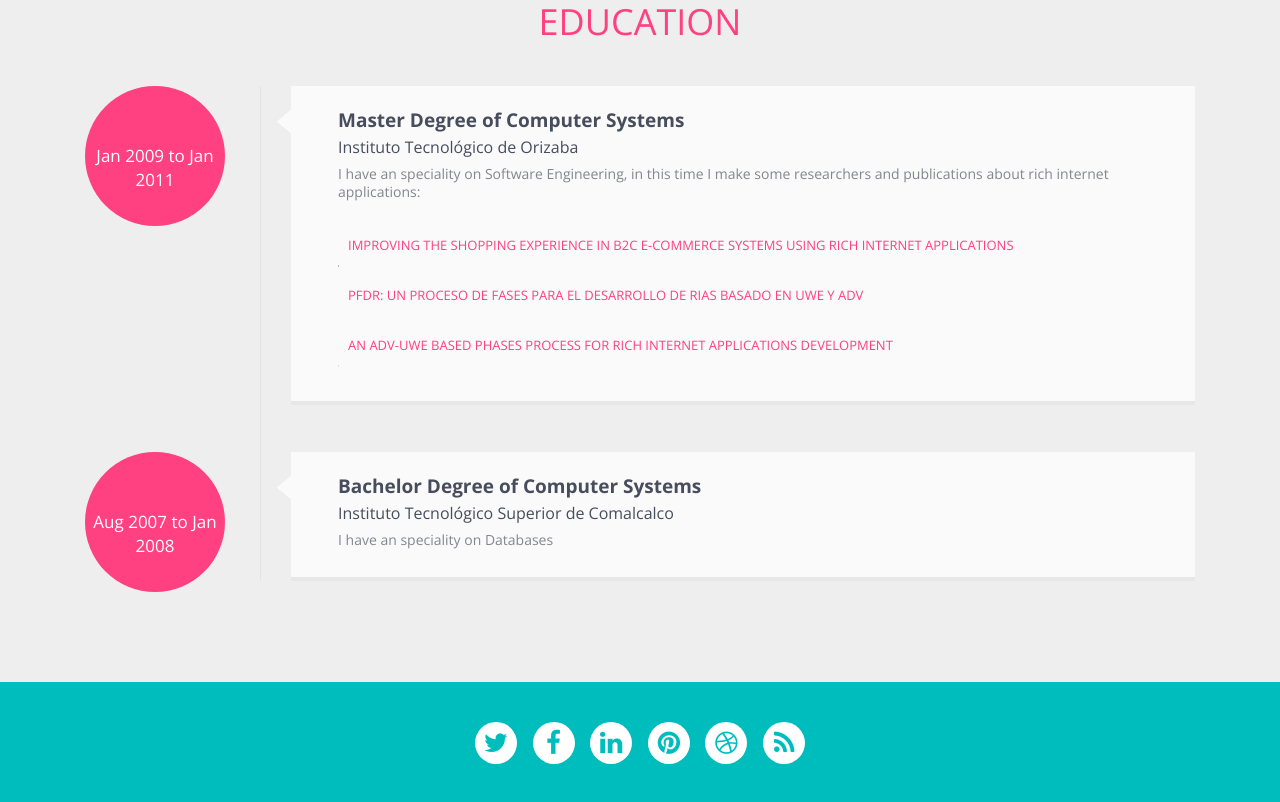
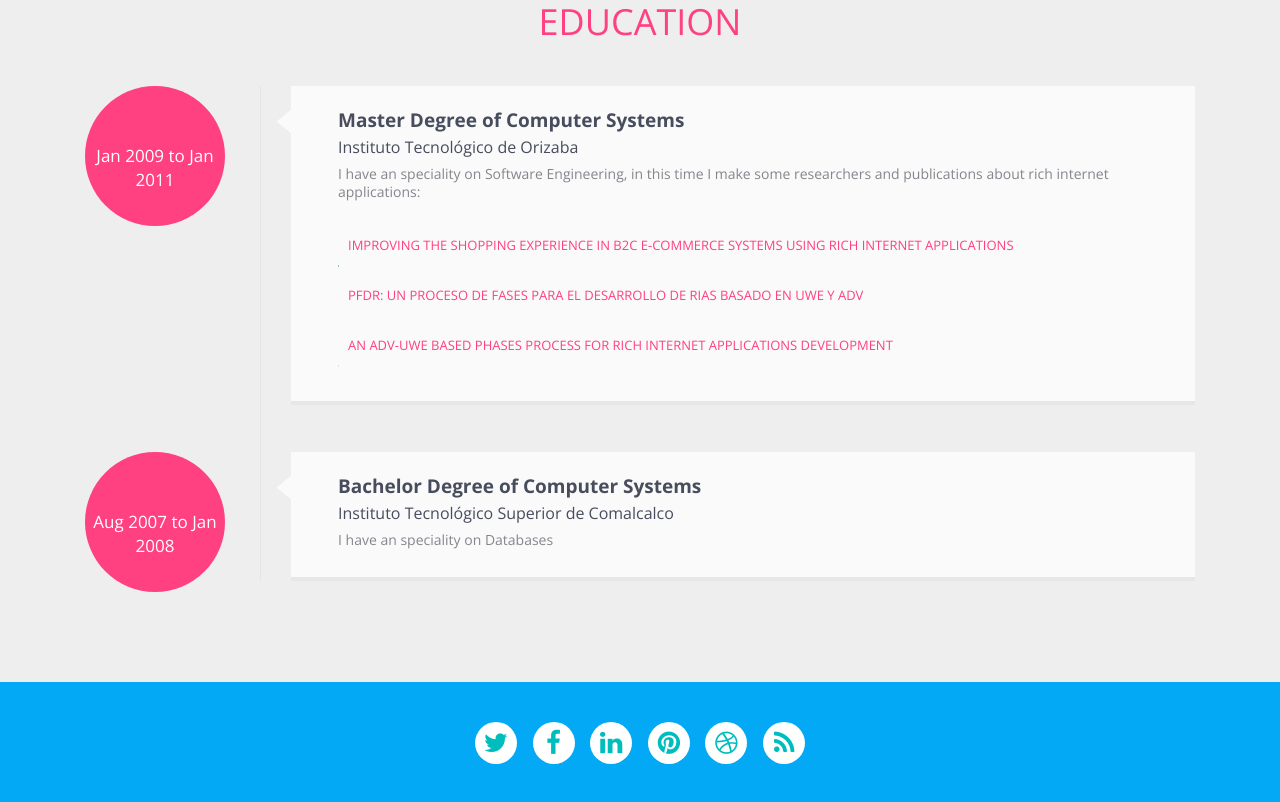
Before and after one commit to hercarr/resume, a plain HTML site: page index.html in a window 1280 px wide. Shown: the part 2769-3571 px from the top of the page. Drawn offline with nearby package versions, Linux system fonts and the light colour scheme.

Commit message:
The color of the footer was changed

```diff
--- a/css/style.css
+++ b/css/style.css
@@ -544,7 +544,7 @@ header {
     border-left-color: #e5e4e4;
 }
 .footer {
-    background: #00bdbd;
+    background: #03A9F4;
 }
 .footer .container {
     padding: 40px 0;
@@ -558,7 +558,7 @@ header {
     display: inline-block;
     text-align: center;
     background: #ffffff;
-    color: #00bdbd;
+    color: #03A9F4;
     line-height: 42px;
     margin: 0 6px;
     width: 42px !important;
```
